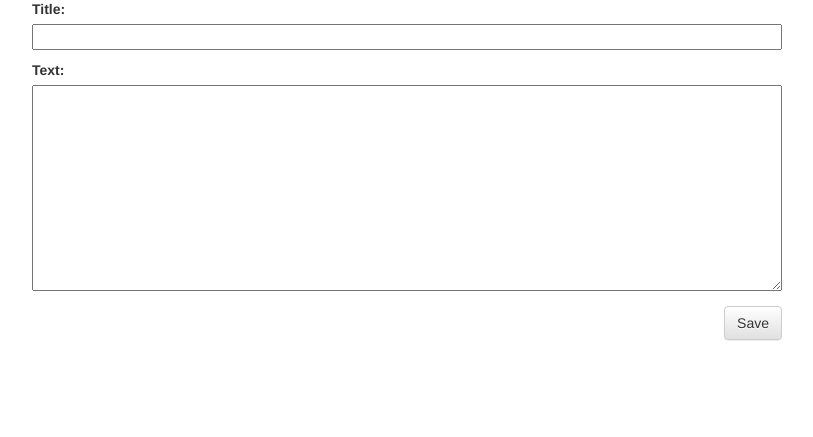
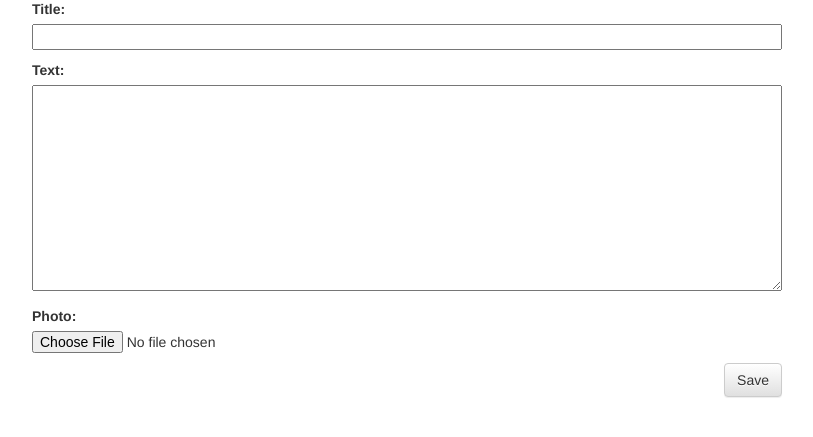
Before and after one commit to allaiquec/pweb2-lab05Grupal, a Django app: page /post/new/ in a window 1280 px wide. Shown: the part 208-645 px from the top of the page, without its empty margins (38-851 px from the left). Run offline with Django 4.2, Linux system fonts and the light colour scheme; some libraries are stand-ins or nearby versions.

Commit message:
Working well with images

```diff
--- a/blog/forms.py
+++ b/blog/forms.py
@@ -5,4 +5,4 @@ from .models import Post
 class PostForm(forms.ModelForm):
     class Meta:
         model = Post
-        fields = ('title', 'text')
+        fields = ('title', 'text', 'photo')
--- a/blog/models.py
+++ b/blog/models.py
@@ -15,6 +15,7 @@ class Post(models.Model):
     # published_date = models.DateTimeField(
     #     blank=True, null=True)
     published_date = models.DateTimeField(default=timezone.now)
+    photo = models.ImageField(upload_to='images/', blank=True, null=True)
 
     def publish(self):
         self.published_date = timezone.now()
--- a/blog/templates/blog/post_edit.html
+++ b/blog/templates/blog/post_edit.html
@@ -1,6 +1,6 @@
 {% extends 'blog/base.html' %} {% block content %}
 <h2>New post</h2>
-<form method="POST" class="post-form">
+<form method="POST" class="post-form" enctype="multipart/form-data">
   {% csrf_token %} {{ form.as_p }}
   <button type="submit" class="save btn btn-default">Save</button>
 </form>
--- a/blog/templates/blog/post_list.html
+++ b/blog/templates/blog/post_list.html
@@ -3,5 +3,7 @@
   <div class="date">{{ post.published_date }}</div>
   <h2><a href="{% url 'post_detail' pk=post.pk %}">{{ post.title }}</a></h2>
   <p>{{ post.text|linebreaksbr }}</p>
+  <!-- blog/media para especificar la ruta desde la raíz -->
+  <img src="blog/media/{{post.photo}}" alt="{{ post.title }}" />
 </div>
 {% endfor %} {% endblock %}
--- a/blog/urls.py
+++ b/blog/urls.py
@@ -1,9 +1,15 @@
 from django.urls import path
 from . import views
+from django.conf import settings
+from django.conf.urls.static import static
 
 urlpatterns = [
     path('', views.post_list, name='post_list'),
     path('post/<int:pk>/', views.post_detail, name='post_detail'),
     path('post/new/', views.post_new, name='post_new'),
     path('post/<int:pk>/edit/', views.post_edit, name='post_edit'),
+    # Ruta para imagenes
+
 ]
+
+urlpatterns += static(settings.MEDIA_URL, document_root=settings.MEDIA_ROOT)
--- a/blog/views.py
+++ b/blog/views.py
@@ -18,7 +18,8 @@ def post_detail(request, pk):
 
 def post_new(request):
     if request.method == 'POST':
-        form = PostForm(request.POST)
+        # FILES necesario para traer las imagenes
+        form = PostForm(request.POST, request.FILES)
         if form.is_valid():
             post = form.save(commit=False)
             post.author = request.user
@@ -44,3 +45,11 @@ def post_edit(request, pk):
     else:
         form = PostForm(instance=post)
     return render(request, 'blog/post_edit.html', {'form': form})
+
+
+# def handle_uploaded_file(f):
+#     file_name = os.path.join('media_upload/noticias', f.name)
+#     destination = open(file_name, 'wb+')
+#     for chunk in f.chunks():
+#     destination.write(chunk)
+#     destination.close()
--- a/mysite/settings.py
+++ b/mysite/settings.py
@@ -120,6 +120,10 @@ USE_TZ = True
 STATIC_URL = 'static/'
 STATIC_ROOT = os.path.join(BASE_DIR, 'static')
 
+# PARA GUARDAR IMAGENES EN EL MEDIA
+MEDIA_ROOT = os.path.join(BASE_DIR, 'blog/media')
+MEDIA_URL = 'blog/media/'
+
 # Default primary key field type
 # https://docs.djangoproject.com/en/4.0/ref/settings/#default-auto-field
 
```
